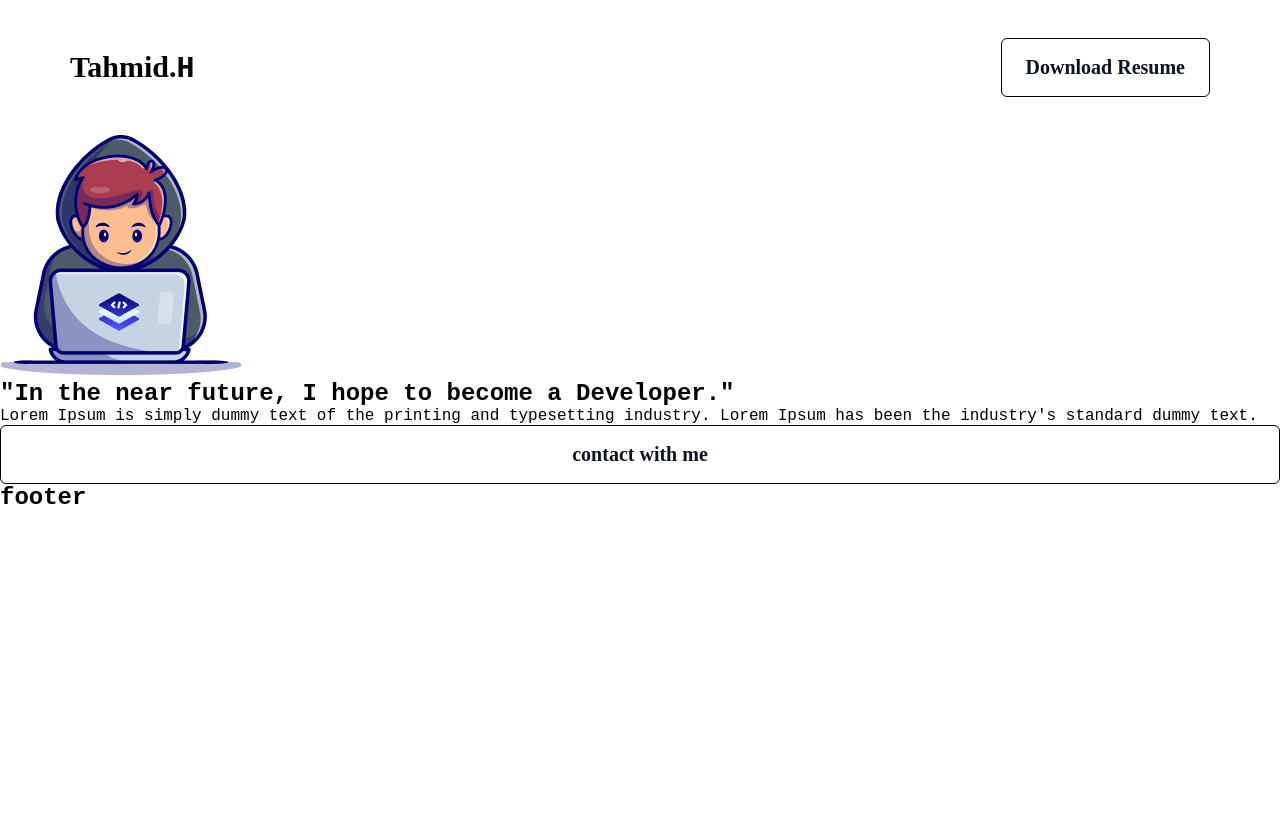
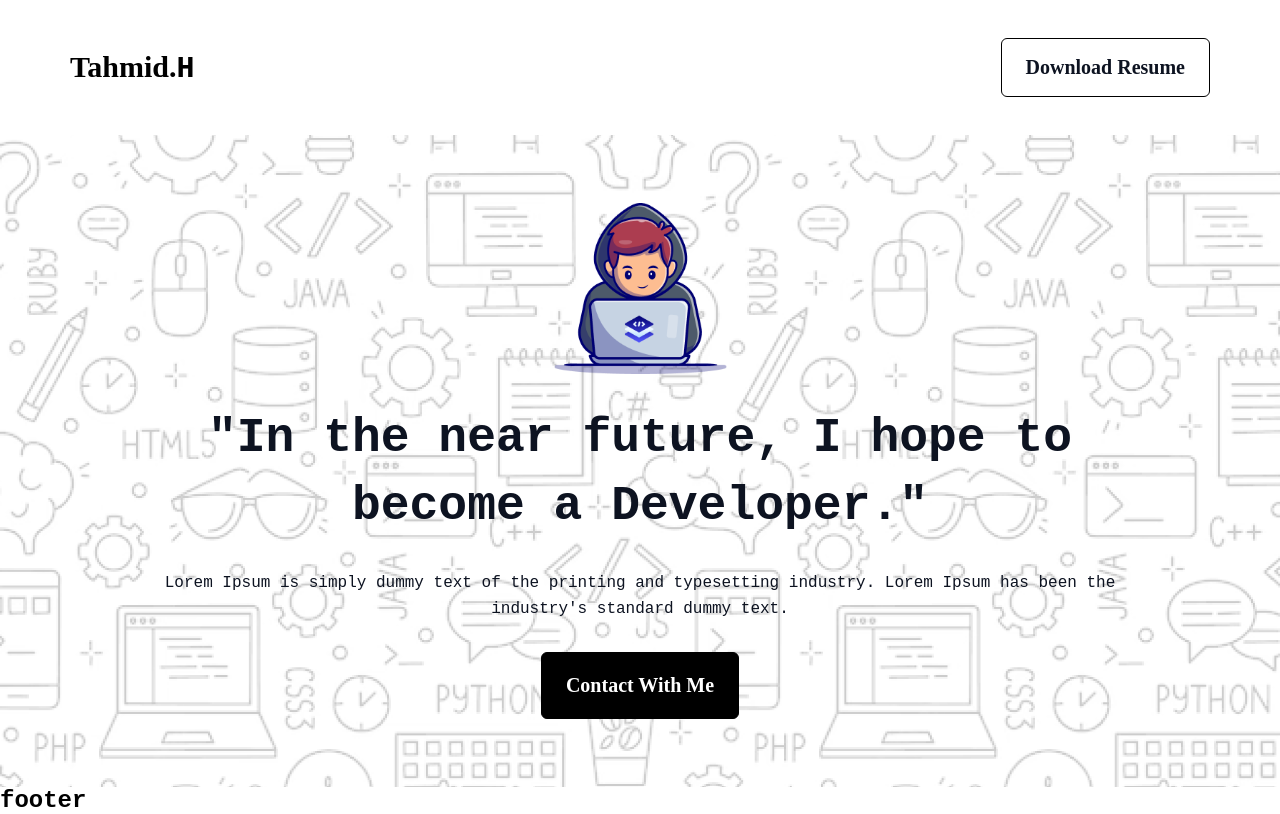
Before and after one commit to fiverrtahmid/assignment-one, a plain HTML site: page index.html in a window 1280 px wide. Drawn offline with Linux system fonts and the light colour scheme; a web font is replaced by a local one.

Commit message:
Hero section completed

```diff
--- a/index.html
+++ b/index.html
@@ -15,13 +15,11 @@
     </header>
     <main>
         <section class="hero">
-            <div class="inner-container">
-                <div class="hero-content">
-                    <img src="assets/Group.png" alt="Group png">
-                    <h2>"In the near future, I hope to become a Developer."</h2>
-                    <p>Lorem Ipsum is simply dummy text of the printing and typesetting industry. Lorem Ipsum has been the industry's standard dummy text.</p>
-                    <a class="btn contact-btn" href="#">contact with me</a>
-                </div>
+            <div class="hero-content">
+                <img src="assets/Group.png" alt="Group png">
+                <h2>"In the near future, I hope to become a Developer."</h2>
+                <p>Lorem Ipsum is simply dummy text of the printing and typesetting industry. Lorem Ipsum has been the industry's standard dummy text.</p>
+                <a class="btn contact-btn" href="#">contact with me</a>
             </div>
         </section>
     </main>
--- a/style.css
+++ b/style.css
@@ -15,6 +15,11 @@ a {
     display: block;
 }
 
+img {
+    max-width: 100%;
+    width: 100%;
+}
+
 .btn {
     color: rgb(13, 19, 33);
     font-family: Azeret Mono;
@@ -26,12 +31,20 @@ a {
     padding: 17px 24px;
     border: 1px solid #000;
     border-radius: 6px;
+    text-transform: capitalize;
 }
 
 body {
     max-width: 1440px;
     margin: 0 auto;
 }
+
+.main {
+
+}
+/*
+==== header style start here ====
+*/
 
 .header {
     background-color: white;
@@ -57,6 +70,56 @@ body {
     text-transform: uppercase;
 }
 
-.main {
+/*
+==== hero style start here ====
+*/
 
+.hero {
+    max-width: 100%;
+    min-height: 652px;
+    display: flex;
+    flex-direction: column;
+    align-items: center;
+    background-image: url(assets/Hero-bg.png);
+    background-repeat: no-repeat;
+    background-size: cover;
+    background-position: center center;
+    justify-content: center;
 }
+
+.hero-content {
+    display: flex;
+    align-items: center;
+    flex-direction: column;
+    justify-content: space-evenly;
+    gap: 30px;
+    max-width: 998px;
+    text-align: center;
+}
+
+.hero-content img {
+    width: 173px;
+}
+
+.hero-content h2 {
+    color: rgb(13, 19, 33);
+    font-size: 48px;
+    font-weight: 800;
+    line-height: 68px;
+    letter-spacing: 0%;
+    text-align: center;
+}
+
+.hero-content p {
+    color: rgb(13, 19, 33);
+    font-size: 16px;
+    font-weight: 400;
+    line-height: 26px;
+    letter-spacing: 0%;
+}
+
+.contact-btn {
+    padding: 21px 24px;
+    background-color: #000;
+    color: #fff;
+}
```
